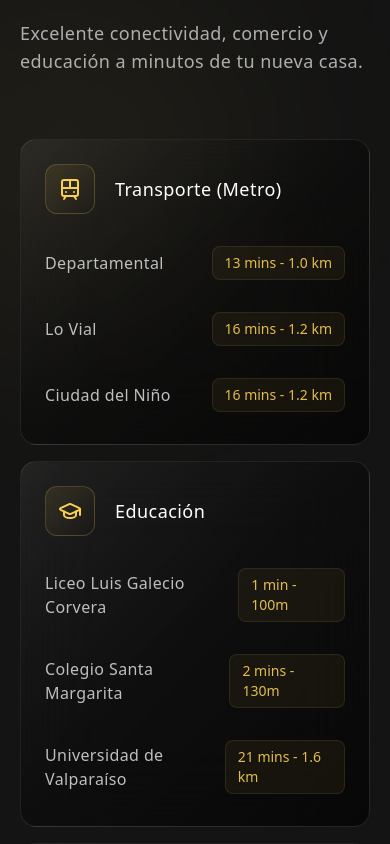
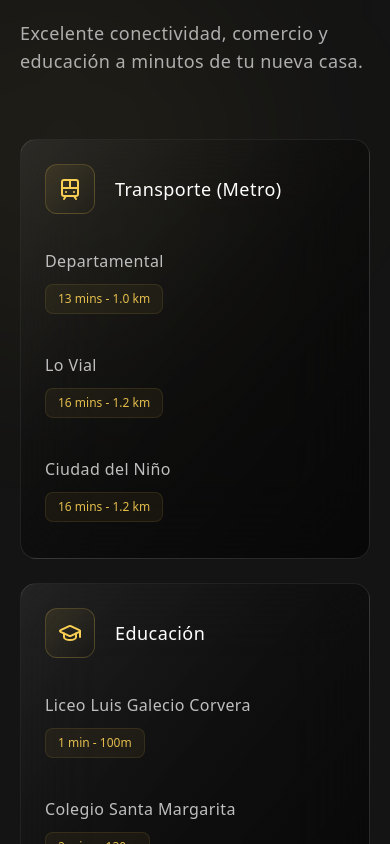
Before and after one commit to jaimerehbein/casaensanmiguel.segurosrehbein, a Next.js app: page / in a window 390 px wide. Shown: the part 4640-5484 px from the top of the page. Built offline with nearby package versions, Linux system fonts and the light colour scheme; a web font is replaced by a local one.

Commit message:
fix: adjust POI card grid layout and flex wrap to prevent text clashing on narrow viewports

```diff
--- a/src/components/molecules/PoiCard.tsx
+++ b/src/components/molecules/PoiCard.tsx
@@ -28,9 +28,9 @@ export const PoiCard = ({ icon, category, items, className }: PoiCardProps) => {
 
             <div className="space-y-4">
                 {items.map((item, idx) => (
-                    <div key={idx} className="flex justify-between items-center group/item hover:bg-white/[0.03] p-2 -mx-2 rounded-lg transition-colors">
-                        <span className="text-brand-secondary group-hover/item:text-white transition-colors font-light tracking-wide">{item.name}</span>
-                        <span className="text-sm font-medium text-brand-gold/90 bg-brand-gold/5 border border-brand-gold/10 px-3 py-1.5 rounded-lg">
+                    <div key={idx} className="flex flex-col sm:flex-row justify-between items-start sm:items-center gap-3 group/item hover:bg-white/[0.03] p-3 -mx-3 rounded-xl transition-colors">
+                        <span className="text-brand-secondary group-hover/item:text-white transition-colors font-light tracking-wide leading-snug">{item.name}</span>
+                        <span className="shrink-0 text-xs sm:text-sm font-medium text-brand-gold/90 bg-brand-gold/5 border border-brand-gold/10 px-3 py-1.5 rounded-lg whitespace-nowrap">
                             {item.distance}
                         </span>
                     </div>
--- a/src/components/organisms/Neighborhood.tsx
+++ b/src/components/organisms/Neighborhood.tsx
@@ -68,7 +68,7 @@ export const Neighborhood = () => {
                     </p>
                 </div>
 
-                <div className="grid grid-cols-1 sm:grid-cols-2 lg:grid-cols-3 xl:grid-cols-5 gap-4 md:gap-6 mb-20">
+                <div className="grid grid-cols-1 md:grid-cols-2 lg:grid-cols-3 gap-6 md:gap-8 mb-20">
                     {points.map((poi, idx) => (
                         <PoiCard
                             key={idx}
```
